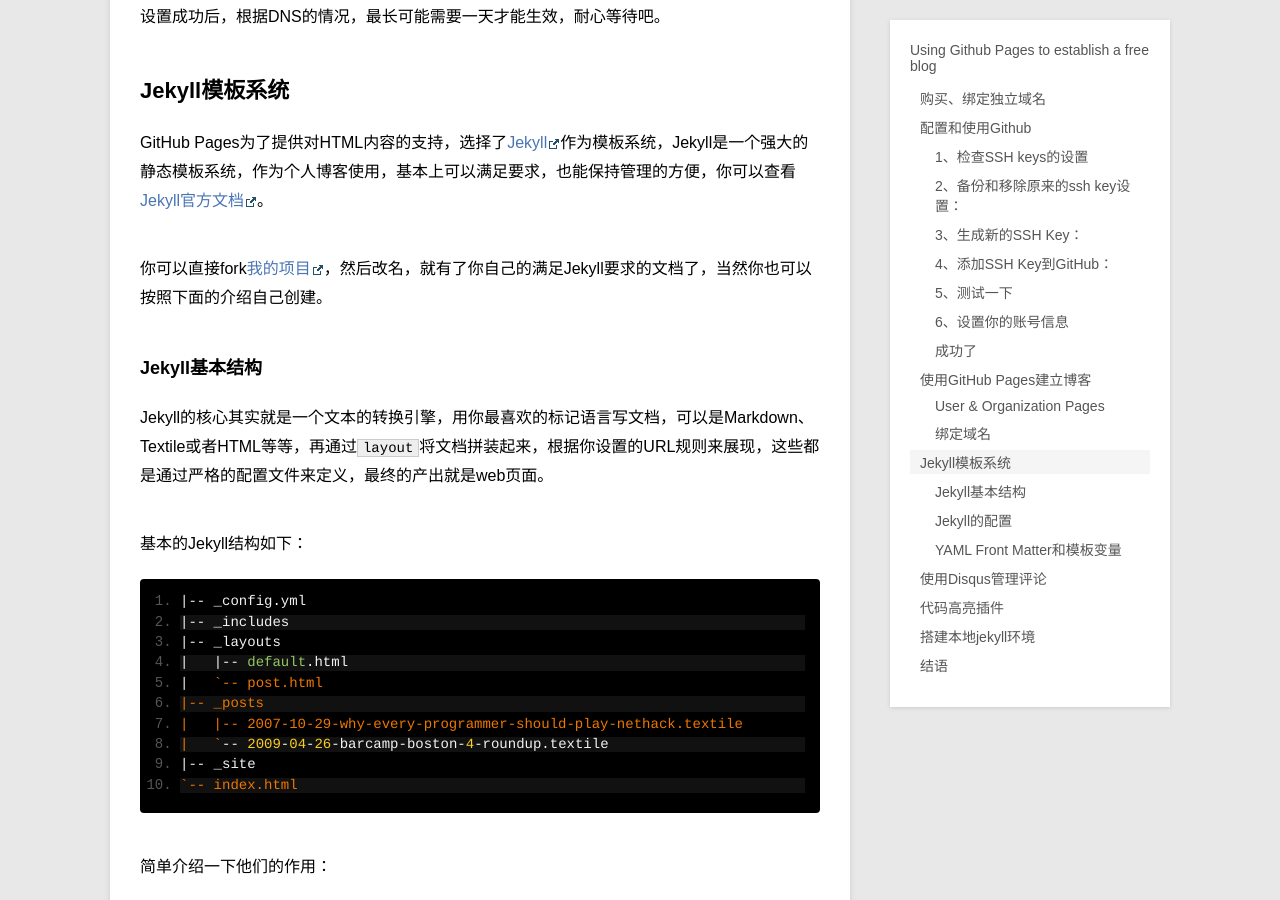
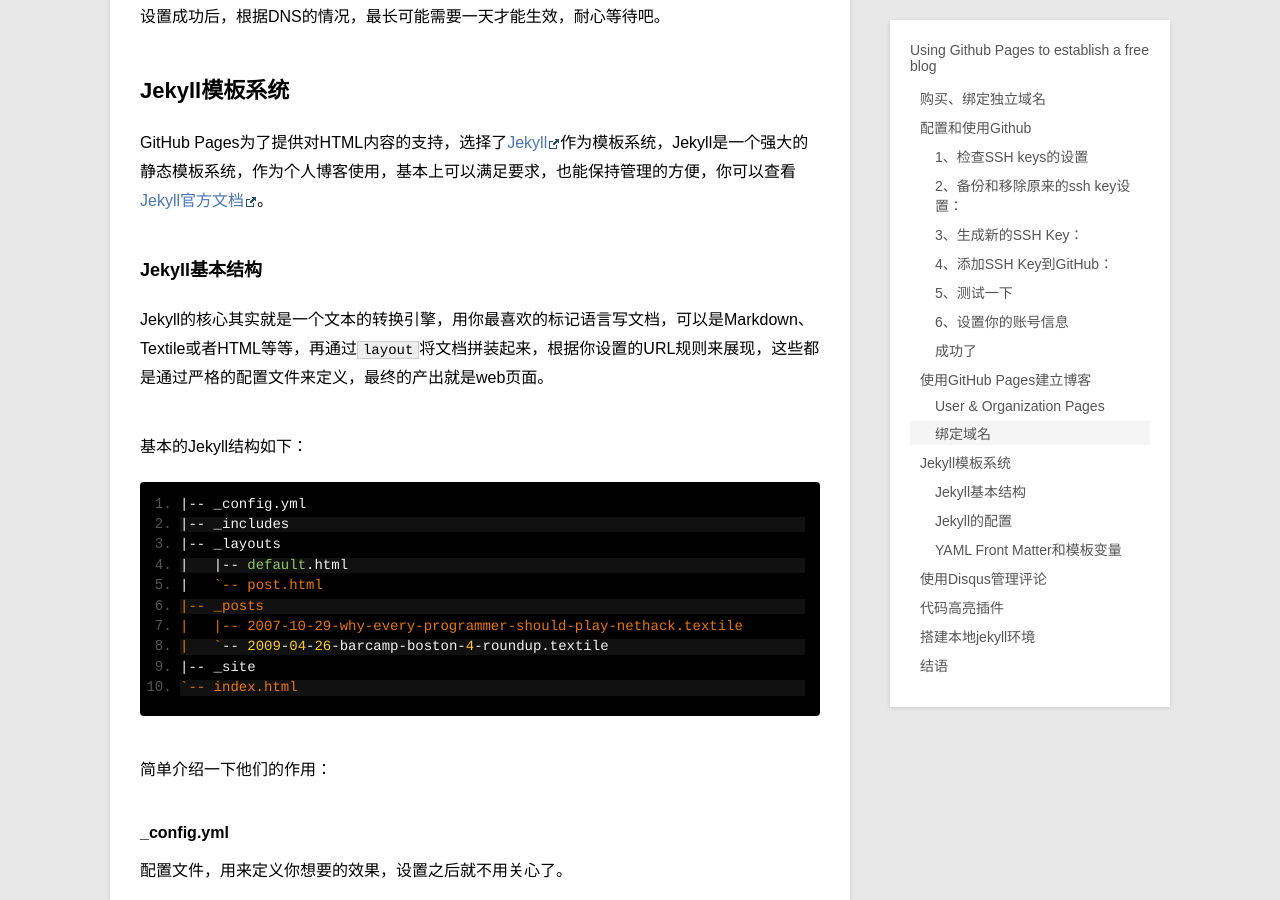
Before and after one commit to swinghu/swinghu.github.com, a Jekyll site: the page built from _posts/blog/2013-10-1-github-pages.md, in a window 1280 px wide and 900 px high, scrolled down 8294 px. Built offline with Jekyll 4.4.1, drawn with Linux system fonts in a browser that asks for light colours; Markdown is read by kramdown in place of the engine named in the settings.

Commit message:
small change

```diff
--- a/_posts/blog/2013-10-1-github-pages.md
+++ b/_posts/blog/2013-10-1-github-pages.md
@@ -173,8 +173,6 @@ Git会根据用户的名字和邮箱来记录提交。GitHub也是用这些信
 
 ##Jekyll模板系统
 GitHub Pages为了提供对HTML内容的支持，选择了[Jekyll][]作为模板系统，Jekyll是一个强大的静态模板系统，作为个人博客使用，基本上可以满足要求，也能保持管理的方便，你可以查看[Jekyll官方文档][8]。
-
-你可以直接fork[我的项目][11]，然后改名，就有了你自己的满足Jekyll要求的文档了，当然你也可以按照下面的介绍自己创建。
 
 ###Jekyll基本结构
 Jekyll的核心其实就是一个文本的转换引擎，用你最喜欢的标记语言写文档，可以是Markdown、Textile或者HTML等等，再通过`layout`将文档拼装起来，根据你设置的URL规则来展现，这些都是通过严格的配置文件来定义，最终的产出就是web页面。
```
